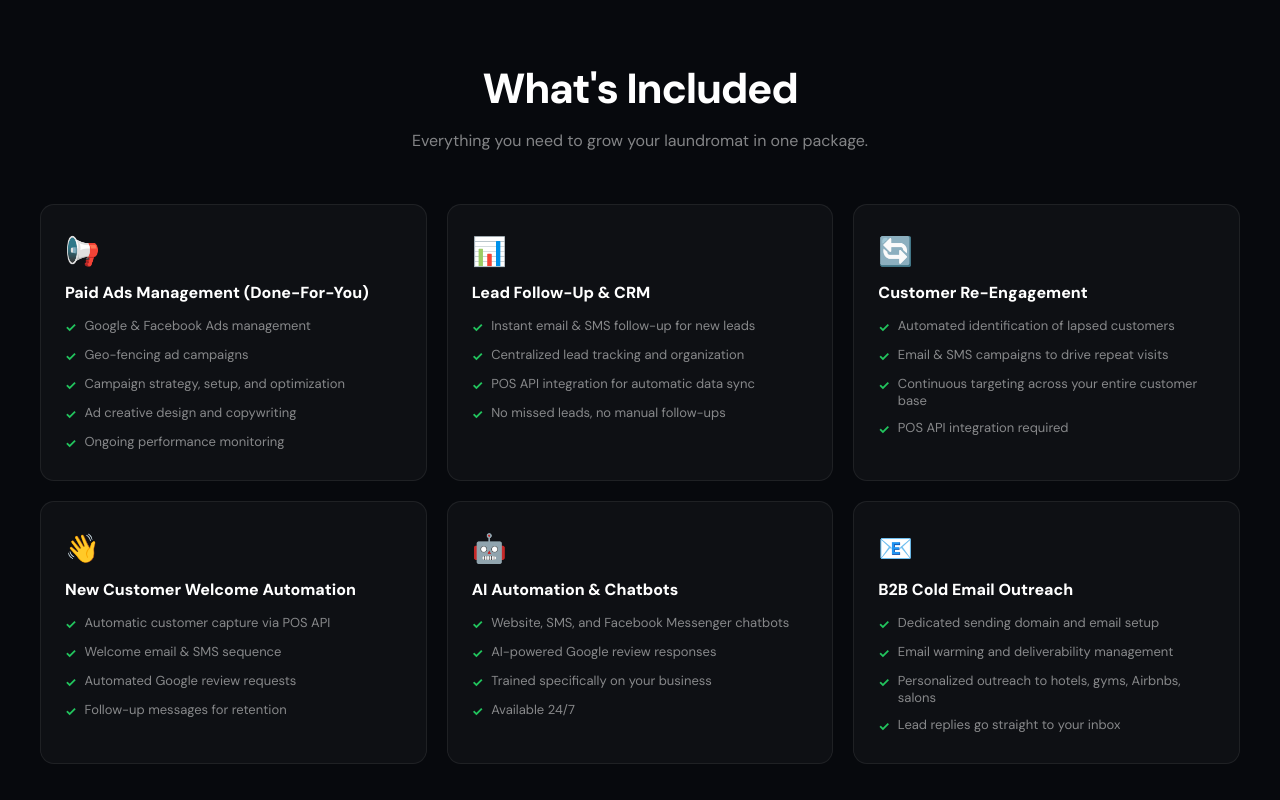
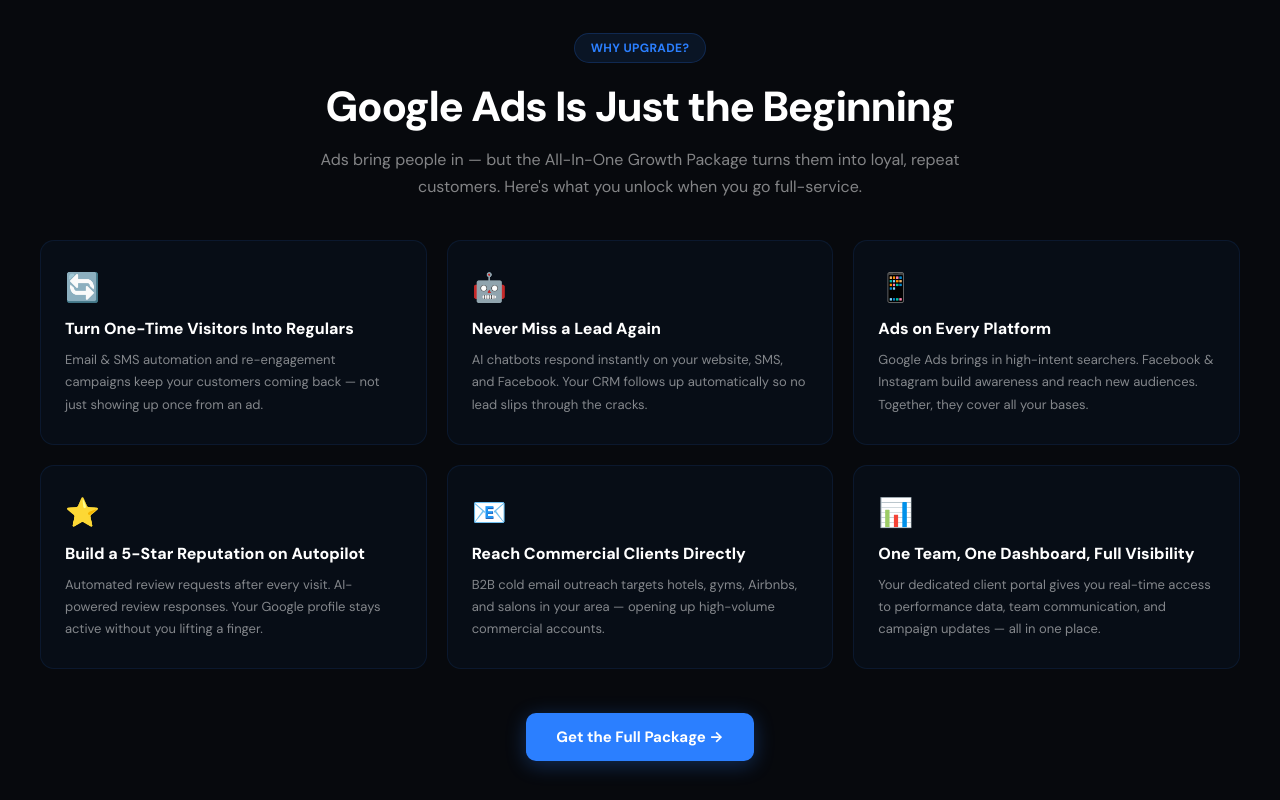
Before and after one commit to Fresh-Leads-Marketing/fresh-leads-website, a Next.js app: page /pricing in a window 1280 px wide. Shown: the part 1280-2080 px from the top of the page. Built offline with nearby package versions, Linux system fonts and the light colour scheme.

Commit message:
Update pricing page: add geo-fencing to both plans, rework upsell section

```diff
--- a/app/pricing/page.js
+++ b/app/pricing/page.js
@@ -173,7 +173,8 @@
     "Full Google Ads account management",
     "Campaign strategy, setup & optimization",
     "Ad creative design and copywriting",
-    "Ongoing performance monitoring",
+    "Geo-fencing ad campaigns",
+    "Ongoing account optimizations",
     "Detailed analytics dashboard",
     "Monthly strategy call",
     "Dedicated account manager",
@@ -181,15 +182,14 @@
   const allInOneFeatures = [
     "Everything in Google Ads Package",
     "Facebook & Instagram Ads management",
-    "Geo-fencing ad campaigns",
     "CRM setup with automated lead follow-up",
     "Email & SMS marketing automation",
+    "Customer re-engagement campaigns",
     "AI chatbot & review automation",
+    "Client portal for team communication & updates",
     "B2B cold email outreach",
-    "Customer re-engagement campaigns",
     "Monthly strategy call",
     "Dedicated account manager",
-    "Client portal for team communication & updates",
   ];
   return (
     <section style={{ background: BG2, padding: "70px 24px" }}>
@@ -204,6 +204,7 @@
                 <div style={{ fontSize: "clamp(40px,6vw,52px)", fontWeight: 900, color: B, lineHeight: 1 }}>$500</div>
                 <div style={{ fontSize: 14, color: "rgba(255,255,255,0.4)", marginTop: 6 }}>/month</div>
               </div>
+              <div style={{ fontSize: 13, color: "rgba(255,255,255,0.45)", marginBottom: 20, fontWeight: 550 }}>+$99/mo per additional location</div>
               <p style={{ fontSize: 14, color: "rgba(255,255,255,0.5)", lineHeight: 1.7, marginBottom: 24 }}>Professional Google Ads management with full reporting and a dedicated strategist to grow your laundromat.</p>
               <ul style={{ listStyle: "none", padding: 0, margin: "0 0 28px", flex: 1 }}>
                 {googleAdsFeatures.map((f, i) => (
@@ -251,37 +252,37 @@
   );
 }
 
-function WhatIsIncluded() {
-  const features = [
+function WhyGoAllInOne() {
+  const benefits = [
     {
-      title: "Paid Ads Management (Done-For-You)",
-      icon: "📢",
-      items: ["Google & Facebook Ads management", "Geo-fencing ad campaigns", "Campaign strategy, setup, and optimization", "Ad creative design and copywriting", "Ongoing performance monitoring"]
+      icon: "🔄",
+      title: "Turn One-Time Visitors Into Regulars",
+      desc: "Email & SMS automation and re-engagement campaigns keep your customers coming back — not just showing up once from an ad."
     },
     {
-      title: "Lead Follow-Up & CRM",
-      icon: "📊",
-      items: ["Instant email & SMS follow-up for new leads", "Centralized lead tracking and organization", "POS API integration for automatic data sync", "No missed leads, no manual follow-ups"]
+      icon: "🤖",
+      title: "Never Miss a Lead Again",
+      desc: "AI chatbots respond instantly on your website, SMS, and Facebook. Your CRM follows up automatically so no lead slips through the cracks."
     },
     {
-      title: "Customer Re-Engagement",
-      icon: "🔄",
-      items: ["Automated identification of lapsed customers", "Email & SMS campaigns to drive repeat visits", "Continuous targeting across your entire customer base", "POS API integration required"]
+      icon: "📱",
+      title: "Ads on Every Platform",
+      desc: "Google Ads brings in high-intent searchers. Facebook & Instagram build awareness and reach new audiences. Together, they cover all your bases."
     },
     {
-      title: "New Customer Welcome Automation",
-      icon: "👋",
-      items: ["Automatic customer capture via POS API", "Welcome email & SMS sequence", "Automated Google review requests", "Follow-up messages for retention"]
+      icon: "⭐",
+      title: "Build a 5-Star Reputation on Autopilot",
+      desc: "Automated review requests after every visit. AI-powered review responses. Your Google profile stays active without you lifting a finger."
     },
     {
-      title: "AI Automation & Chatbots",
-      icon: "🤖",
-      items: ["Website, SMS, and Facebook Messenger chatbots", "AI-powered Google review responses", "Trained specifically on your business", "Available 24/7"]
+      icon: "📧",
+      title: "Reach Commercial Clients Directly",
+      desc: "B2B cold email outreach targets hotels, gyms, Airbnbs, and salons in your area — opening up high-volume commercial accounts."
     },
     {
-      title: "B2B Cold Email Outreach",
-      icon: "📧",
-      items: ["Dedicated sending domain and email setup", "Email warming and deliverability management", "Personalized outreach to hotels, gyms, Airbnbs, salons", "Lead replies go straight to your inbox"]
+      icon: "📊",
+      title: "One Team, One Dashboard, Full Visibility",
+      desc: "Your dedicated client portal gives you real-time access to performance data, team communication, and campaign updates — all in one place."
     }
   ];
 
@@ -289,30 +290,32 @@
     <section style={{ background: BG, padding: "90px 24px" }}>
       <div style={{ maxWidth: 1200, margin: "0 auto" }}>
         <Fade>
-          <div style={{ textAlign: "center", marginBottom: 50 }}>
-            <h2 style={{ fontSize: "clamp(28px,4vw,42px)", fontWeight: 800, color: "#fff", letterSpacing: "-0.03em", marginBottom: 12 }}>What's Included</h2>
-            <p style={{ fontSize: 16, color: "rgba(255,255,255,0.5)", maxWidth: 600, margin: "0 auto", lineHeight: 1.6 }}>Everything you need to grow your laundromat in one package.</p>
+          <div style={{ textAlign: "center", marginBottom: 16 }}>
+            <div style={{ display: "inline-block", background: "rgba(43,127,255,0.1)", border: "1px solid rgba(43,127,255,0.2)", borderRadius: 20, padding: "6px 16px", fontSize: 12, fontWeight: 650, color: B, marginBottom: 16, letterSpacing: "0.03em" }}>WHY UPGRADE?</div>
+            <h2 style={{ fontSize: "clamp(28px,4vw,42px)", fontWeight: 800, color: "#fff", letterSpacing: "-0.03em", marginBottom: 12 }}>Google Ads Is Just the Beginning</h2>
+            <p style={{ fontSize: 16, color: "rgba(255,255,255,0.5)", maxWidth: 640, margin: "0 auto", lineHeight: 1.7 }}>
+              Ads bring people in — but the All-In-One Growth Package turns them into loyal, repeat customers. Here's what you unlock when you go full-service.
+            </p>
           </div>
         </Fade>
 
-        <div className="features-grid" style={{ display: "grid", gridTemplateColumns: "repeat(3, 1fr)", gap: 20 }}>
-          {features.map((feature, i) => (
+        <div className="features-grid" style={{ display: "grid", gridTemplateColumns: "repeat(3, 1fr)", gap: 20, marginTop: 40 }}>
+          {benefits.map((b, i) => (
             <Fade key={i} delay={i * 0.04}>
-              <div style={{ background: "rgba(255,255,255,0.03)", border: "1px solid rgba(255,255,255,0.07)", borderRadius: 14, padding: "28px 24px", display: "flex", flexDirection: "column", height: "100%" }}>
-                <span style={{ fontSize: 28, marginBottom: 12 }}>{feature.icon}</span>
-                <h3 style={{ fontSize: 16, fontWeight: 720, color: "#fff", marginBottom: 14 }}>{feature.title}</h3>
-                <ul style={{ listStyle: "none", padding: 0, margin: 0 }}>
-                  {feature.items.map((item, j) => (
-                    <li key={j} style={{ fontSize: 13, color: "rgba(255,255,255,0.5)", marginBottom: j < feature.items.length - 1 ? 10 : 0, display: "flex", alignItems: "flex-start", gap: 8 }}>
-                      <span style={{ color: "#22C55E", flexShrink: 0, marginTop: 2, fontWeight: 700 }}>✓</span>
-                      <span>{item}</span>
-                    </li>
-                  ))}
-                </ul>
+              <div style={{ background: "rgba(43,127,255,0.04)", border: "1px solid rgba(43,127,255,0.1)", borderRadius: 14, padding: "28px 24px", display: "flex", flexDirection: "column", height: "100%" }}>
+                <span style={{ fontSize: 28, marginBottom: 12 }}>{b.icon}</span>
+                <h3 style={{ fontSize: 16, fontWeight: 720, color: "#fff", marginBottom: 10 }}>{b.title}</h3>
+                <p style={{ fontSize: 13, color: "rgba(255,255,255,0.5)", lineHeight: 1.7, margin: 0 }}>{b.desc}</p>
               </div>
             </Fade>
           ))}
         </div>
+
+        <Fade delay={0.3}>
+          <div style={{ textAlign: "center", marginTop: 44 }}>
+            <a href="/contact" style={{ display: "inline-block", background: B, color: "#fff", padding: "14px 30px", borderRadius: 10, fontWeight: 700, fontSize: 15, textDecoration: "none", boxShadow: "0 4px 20px rgba(43,127,255,0.3)" }}>Get the Full Package →</a>
+          </div>
+        </Fade>
       </div>
     </section>
   );
@@ -326,7 +329,8 @@
           <div style={{ background: "rgba(43,127,255,0.06)", border: "1px solid rgba(43,127,255,0.12)", borderRadius: 14, padding: "36px 32px", textAlign: "center" }}>
             <h3 style={{ fontSize: 20, fontWeight: 700, color: "#fff", marginBottom: 16 }}>Multiple Locations?</h3>
             <p style={{ fontSize: 15, color: "rgba(255,255,255,0.6)", marginBottom: 0, lineHeight: 1.7 }}>
-              <span style={{ fontWeight: 600, color: "#fff" }}>$1,000/month</span> for your first location. <span style={{ fontWeight: 600, color: "#fff" }}>$199/month</span> for each additional location.
+              <span style={{ fontWeight: 600, color: "#fff" }}>Google Ads Package:</span> $500/mo first location, <span style={{ fontWeight: 600, color: "#fff" }}>+$99/mo</span> per additional location.<br />
+              <span style={{ fontWeight: 600, color: "#fff" }}>All-In-One Growth:</span> $1,000/mo first location, <span style={{ fontWeight: 600, color: "#fff" }}>+$199/mo</span> per additional location.
             </p>
             <p style={{ fontSize: 14, color: "rgba(255,255,255,0.45)", marginTop: 12, marginBottom: 0 }}>All locations managed in one centralized system for reporting, automation, and support.</p>
           </div>
@@ -341,7 +345,7 @@
   const faqs = [
     {
       q: "Is ad spend included?",
-      a: "No. The $1,000/month covers our management fee. Ad spend goes directly to Google, Facebook, and Instagram. Most laundromats start with $300 to $1,000 per month in ad spend, and we increase from there based on data."
+      a: "No. Our management fees ($500 or $1,000/month) are separate from ad spend. Ad spend goes directly to Google, Facebook, and Instagram. Most laundromats start with $300 to $1,000 per month in ad spend, and we increase from there based on data."
     },
     {
       q: "Do I need to sign a long-term contract?",
@@ -357,7 +361,7 @@
     },
     {
       q: "What's the difference between the two plans?",
-      a: "The Google Ads Package is focused exclusively on managing your Google Ads campaigns with full reporting and strategy calls. The All-In-One Growth Package includes everything in the Google Ads Package plus Facebook & Instagram Ads, CRM, email & SMS automation, AI chatbot, B2B outreach, re-engagement campaigns, and access to your client portal."
+      a: "The Google Ads Package ($500/mo) covers Google Ads management and geo-fencing with full reporting and strategy calls. The All-In-One Growth Package ($1,000/mo) includes everything in the Google Ads Package plus Facebook & Instagram Ads, CRM with automated follow-up, email & SMS automation, customer re-engagement, AI chatbot, B2B outreach, and your client portal."
     },
     {
       q: "Can I upgrade from Google Ads to the All-In-One package later?",
@@ -516,7 +520,7 @@
       <Nav />
       <Hero />
       <PricingCards />
-      <WhatIsIncluded />
+      <WhyGoAllInOne />
       <MultiLocation />
       <PricingFAQ />
       <BottomCTA />
```
